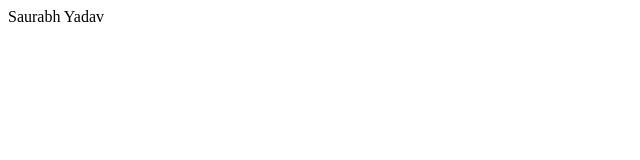
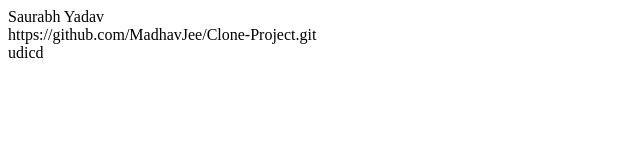
Before and after one commit to saurabhyadav0810/Clone-Project, a plain HTML site: page index.html in a window 1280 px wide. Shown: the whole page, without its empty margins (0-640 px from the left). Drawn offline with Linux system fonts and the light colour scheme.

Commit message:
updated one

```diff
--- a/index.html
+++ b/index.html
@@ -7,5 +7,7 @@
 </head>
 <body>
     <div>Saurabh Yadav</div>
+    <div>https://github.com/MadhavJee/Clone-Project.git</div>
+    <div>udicd</div>
 </body>
 </html>
```
